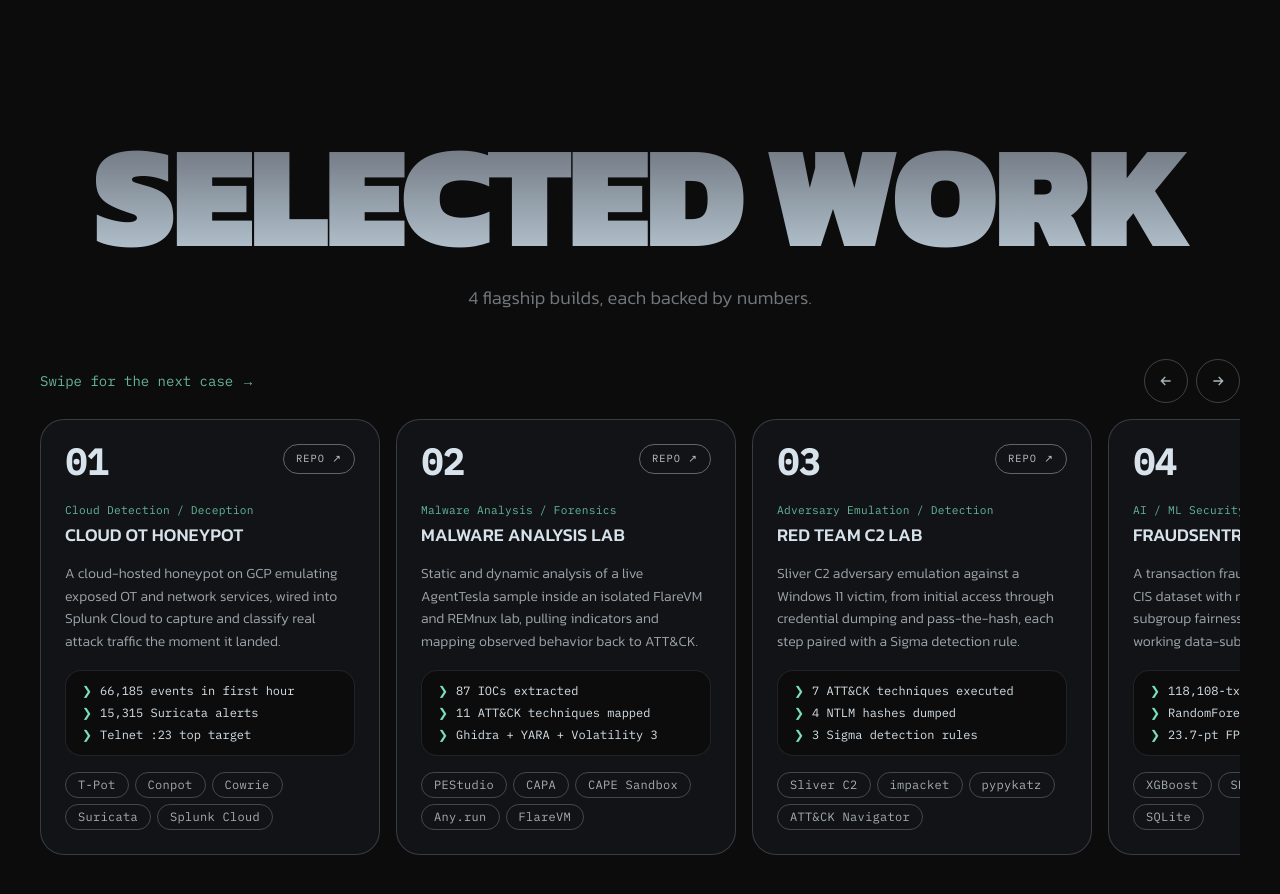
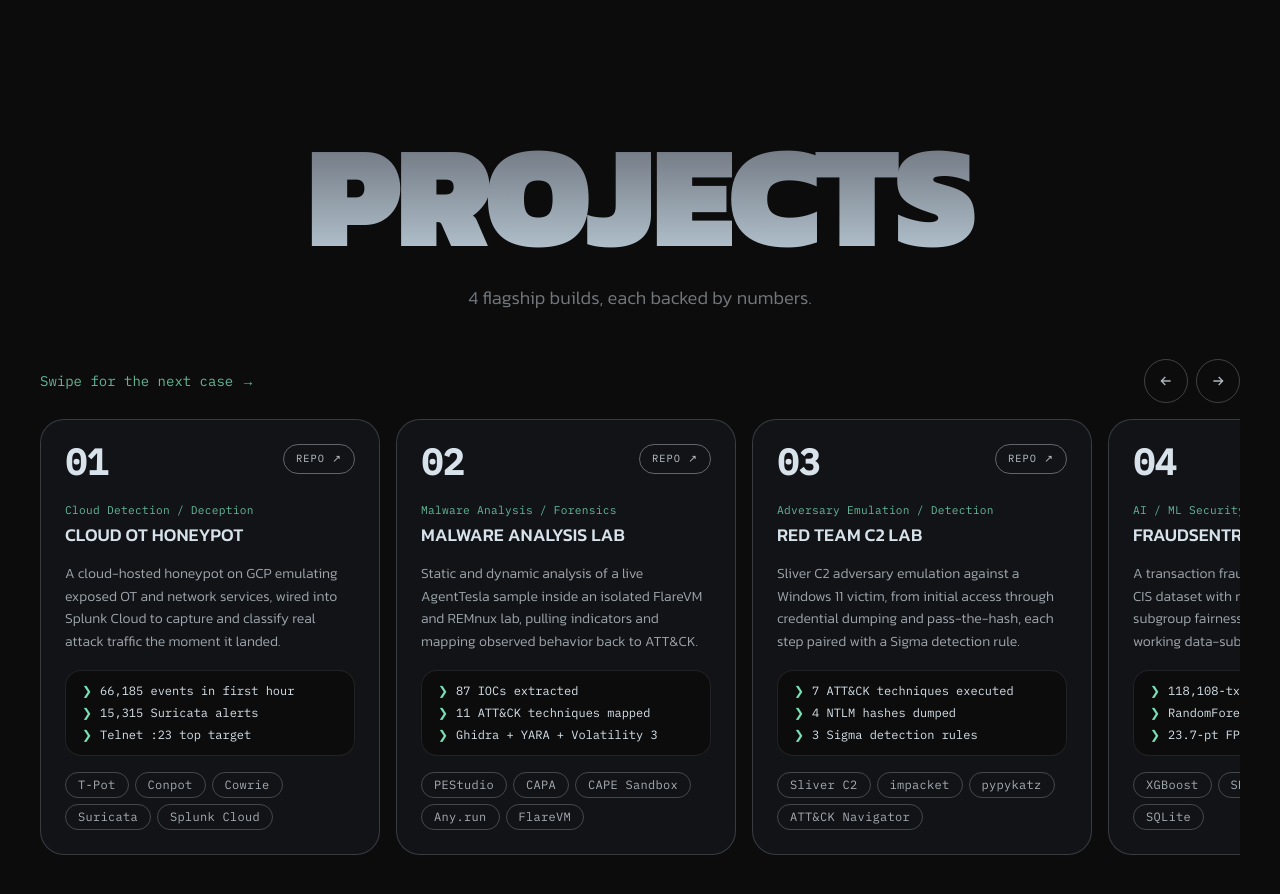
Before and after one commit to ronankongala/portfolio, a React (Vite) app: page / in a window 1280 px wide. Shown: the part 3560-4454 px from the top of the page. Built offline with nearby package versions, Linux system fonts and the light colour scheme.

Commit message:
Rename Selected work to Projects, add See more tile
The featured rail is now the Projects section (#projects) and ends
with a tile linking to the full GitHub repository list.

```diff
--- a/src/data/profile.ts
+++ b/src/data/profile.ts
@@ -12,7 +12,7 @@
 export const NAV_LINKS = [
   { label: 'About', href: '#about' },
   { label: 'Experience', href: '#experience' },
-  { label: 'Projects', href: '#work' },
+  { label: 'Projects', href: '#projects' },
   { label: 'Contact', href: '#contact' },
 ];
 
--- a/src/sections/WorkSection.tsx
+++ b/src/sections/WorkSection.tsx
@@ -2,7 +2,7 @@
 import ArrowButton from '../components/ArrowButton';
 import FadeIn from '../components/FadeIn';
 import Tag from '../components/Tag';
-import { WORK, WorkCard } from '../data/profile';
+import { PROFILE, WORK, WorkCard } from '../data/profile';
 
 function ProjectCard({ card }: { card: WorkCard }) {
   return (
@@ -42,6 +42,23 @@
   );
 }
 
+function SeeMoreCard() {
+  return (
+    <a
+      href={`${PROFILE.github}?tab=repositories`}
+      target="_blank"
+      rel="noopener noreferrer"
+      className="group snap-start shrink-0 w-[82vw] max-w-[340px] sm:w-[340px] rounded-3xl border border-dashed border-[#D7E2EA]/25 bg-[#111317] p-5 sm:p-6 flex flex-col items-center justify-center gap-4 text-center transition-colors duration-200 hover:border-[#79E0B8]/60"
+    >
+      <span className="flex h-16 w-16 items-center justify-center rounded-full border border-[#D7E2EA]/40 text-2xl text-[#D7E2EA] transition-transform duration-200 group-hover:translate-x-1">
+        &rarr;
+      </span>
+      <h3 className="text-[#D7E2EA] font-medium uppercase leading-tight text-lg">See more</h3>
+      <p className="font-mono text-xs text-[#79E0B8]/80">Every build on GitHub &#8599;</p>
+    </a>
+  );
+}
+
 export default function WorkSection() {
   const railRef = useRef<HTMLDivElement>(null);
 
@@ -53,7 +70,7 @@
   };
 
   return (
-    <section id="work" className="bg-[#0C0C0C] px-5 sm:px-8 md:px-10 pt-16 sm:pt-20 pb-24">
+    <section id="projects" className="bg-[#0C0C0C] px-5 sm:px-8 md:px-10 pt-16 sm:pt-20 pb-24">
       <div className="max-w-7xl mx-auto">
         <FadeIn
           as="h2"
@@ -61,7 +78,7 @@
           className="hero-heading font-black uppercase leading-none tracking-tight text-center mb-4"
           style={{ fontSize: 'clamp(2.85rem, 11.4vw, 152px)' }}
         >
-          Selected work
+          Projects
         </FadeIn>
         <FadeIn
           delay={0.1}
@@ -87,11 +104,12 @@
         <div
           ref={railRef}
           className="no-scrollbar flex gap-4 overflow-x-auto snap-x snap-mandatory scroll-smooth pb-2"
-          aria-label="Selected work, swipe horizontally"
+          aria-label="Projects, swipe horizontally"
         >
           {WORK.map((card) => (
             <ProjectCard key={card.number} card={card} />
           ))}
+          <SeeMoreCard />
         </div>
       </div>
     </section>
```
